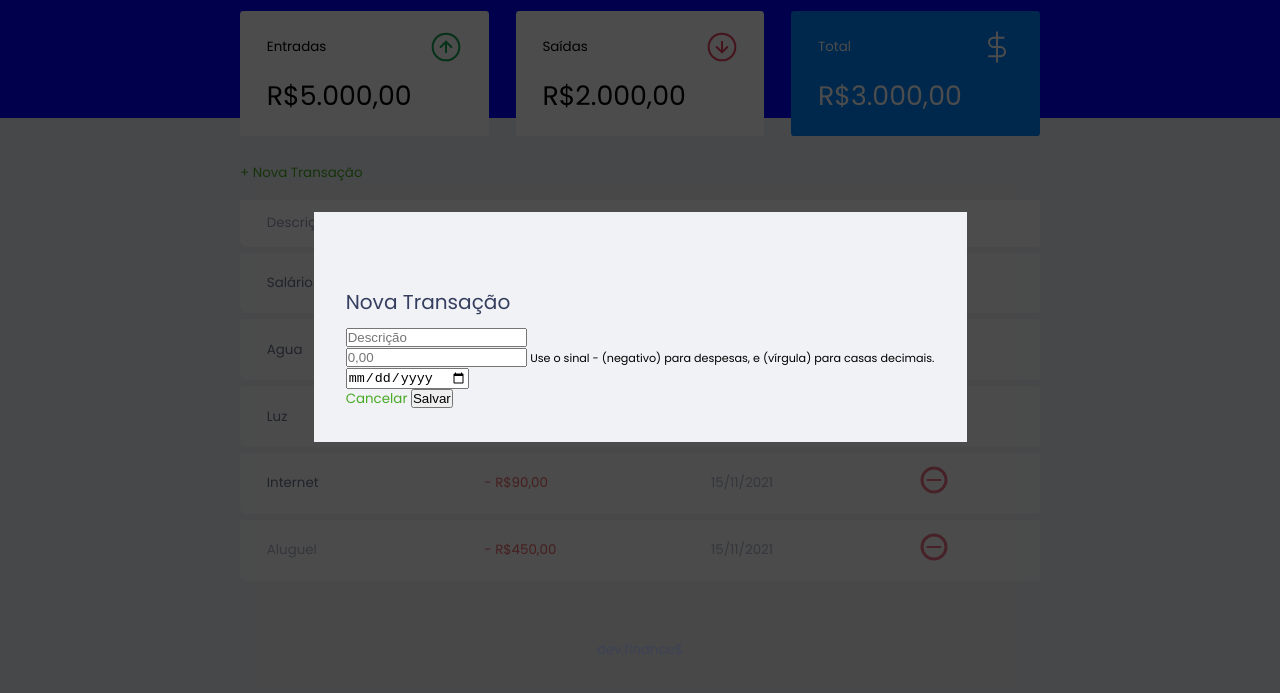
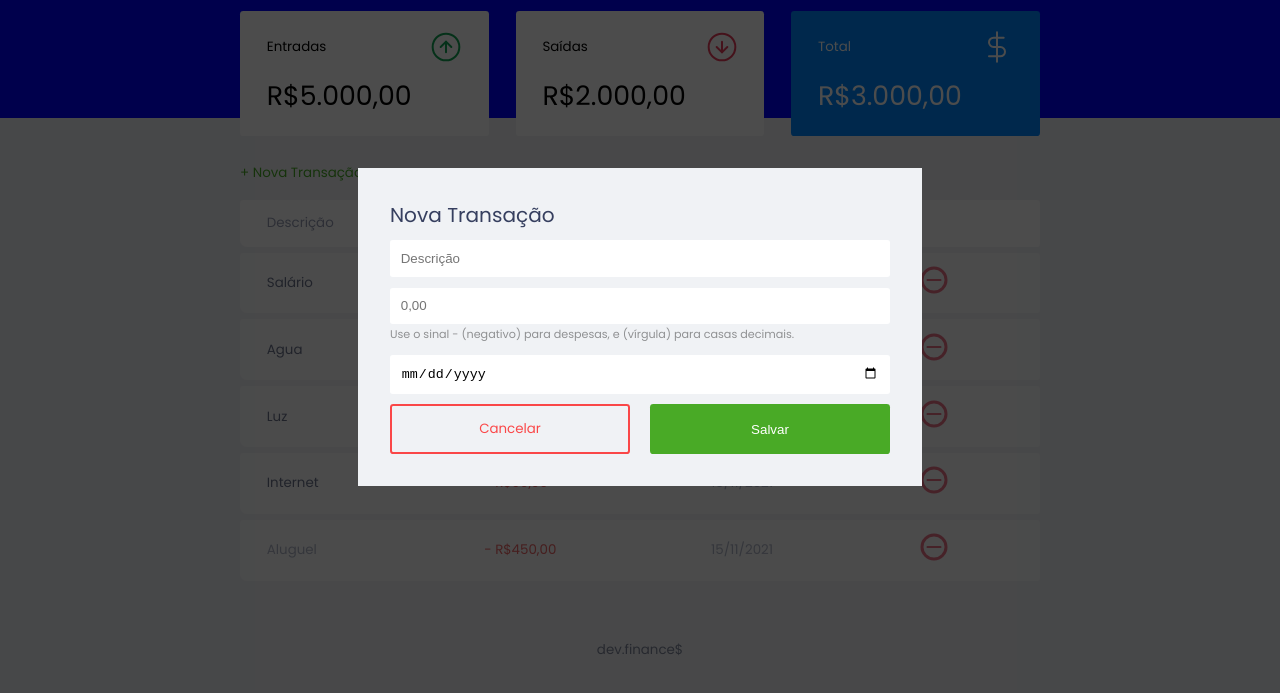
Before and after one commit to eduandev/1Maratona-Discover, a plain HTML site: page index.html in a window 1280 px wide. Both pictures are taken after a click on the link "+ Nova Transação". Shown: the part 73-766 px from the top of the page. Drawn offline with Linux system fonts and the light colour scheme.

Commit message:
Update style.css

```diff
--- a/style.css
+++ b/style.css
@@ -3,6 +3,7 @@
 
 :root {
     --dark-blue:#363f5f;
+    --green: #49AA26;
 }
 
 * {
@@ -47,7 +48,7 @@ h2 {
 
 /* Links and Buttons ===================== */
 a {
-    color: #49aa26;
+    color: var(--green);
     text-decoration: none;
 }
 
@@ -55,11 +56,41 @@ a:hover {
     color: #3dd705;
 }
 
+button {
+    width: 100%;
+    height: 50px;
+    border: none;
+    background: var(--green);
+    color: white;
+    padding: 0;
+    border-radius: 0.25rem;
+    cursor: pointer;
+}
+
+button:hover {
+    background: var(--green);
+}
+
 .button.new {
     display: inline-block;
     margin-bottom: .8rem;
 }
 
+.button.cancel {
+    height: 50px;
+    color: red;
+    opacity: 0.7;
+    border: 2px red solid;
+    border-radius: 0.25rem;
+    display: flex;
+    align-items: center;
+    justify-content: center;
+}
+
+.button.cancel:hover {
+    opacity: 10;
+
+}
 
 /* Header ===================== */
 header {
@@ -180,6 +211,7 @@ td.expense {
 /*Esta função faz com que a caixa continue ocupando espaço na tela, mas de forma invisivel*/
     opacity: 0;
     visibility: hidden;
+    z-index: 999;
 }
 
 .modal-overlay.active {
@@ -191,8 +223,43 @@ td.expense {
 .modal {
     background-color: #f0f2f5;
     padding: 2.4rem;
+    z-index: 1;
 }
 
+/* Form ===================== */
+#form{
+    max-width: 500px;
+}
+
+#form h2 {
+    margin-top: 0;
+}
+
+input {
+    border: none;
+    border-radius: 0.2rem;
+    padding: 0.8rem;
+    width: 100%;
+}
+
+.input-grup {
+    margin-top: 0.8rem;
+}
+
+.input-grup small {
+    opacity: 0.4;
+}
+
+.input-grup.action {
+    display: flex;
+    justify-content: space-between;
+    align-items: center;
+}
+
+.input-grup.action .button,
+.input-grup.action button {
+    width: 48%;
+}
 
 /* Footer ===================== */
 footer {
```
